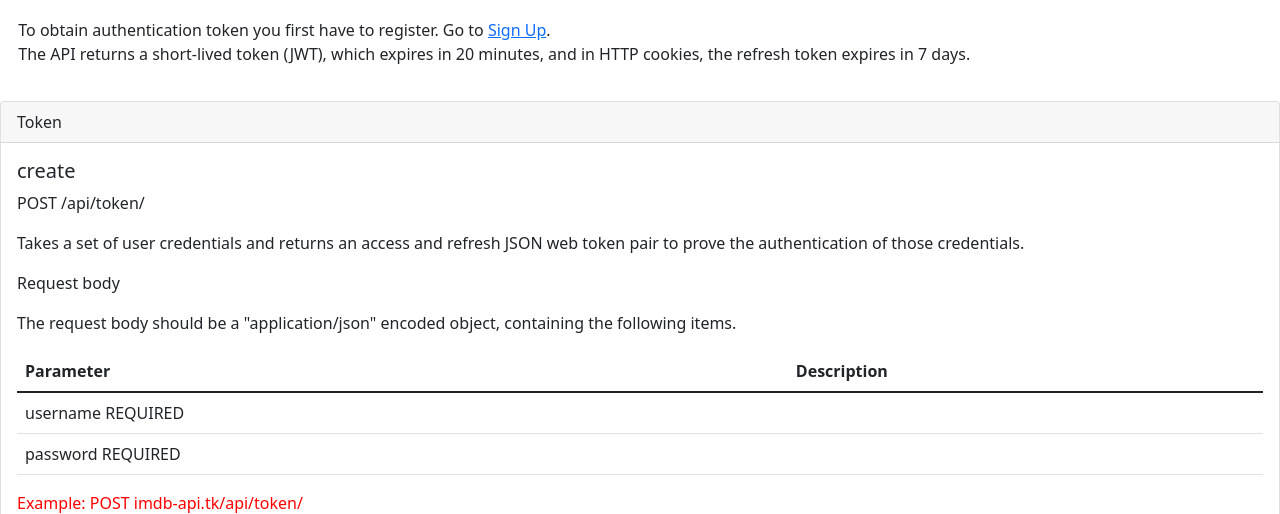
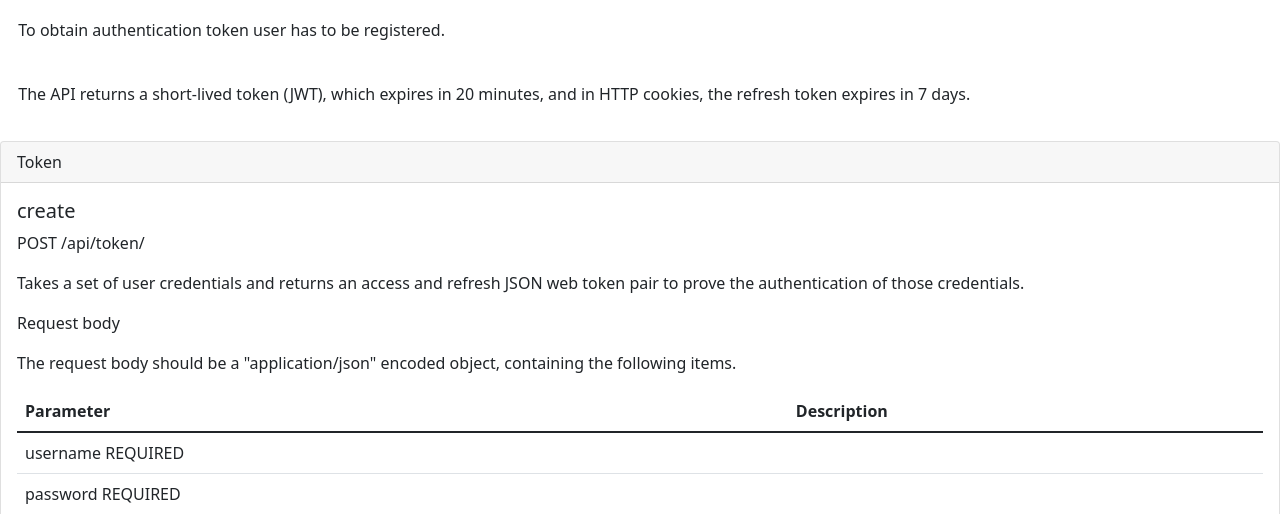
Before and after one commit to AnikaPet/imdb-api.tk, a Django app: page /documents/token/ in a window 1280 px wide. Shown: the part 56-570 px from the top of the page. Run offline with Django 4.2, Linux system fonts and the light colour scheme; some libraries are stand-ins or nearby versions.

Commit message:
Docs update

```diff
--- a/templates/documentation/token.html
+++ b/templates/documentation/token.html
@@ -5,7 +5,7 @@
 {% include 'nav.html' %}
 
 <div style="padding: 2ch;">
-  <p>To obtain authentication token you first have to register. Go to <a href='/accounts/signup/'>Sign Up</a>.
+  <p>To obtain authentication token user has to be registered.</p>
   <br>The API returns a short-lived token (JWT), which expires in 20 minutes, and in HTTP cookies, the refresh token expires in 7 days.
 </p>
 </div>
```
